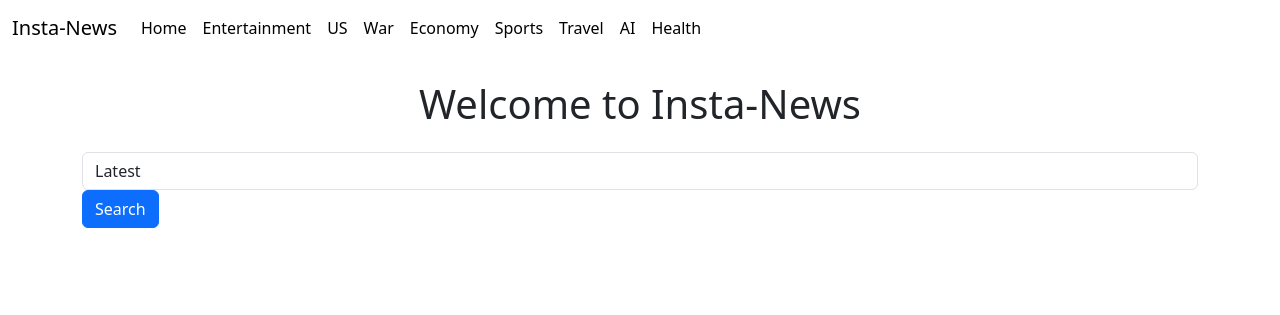
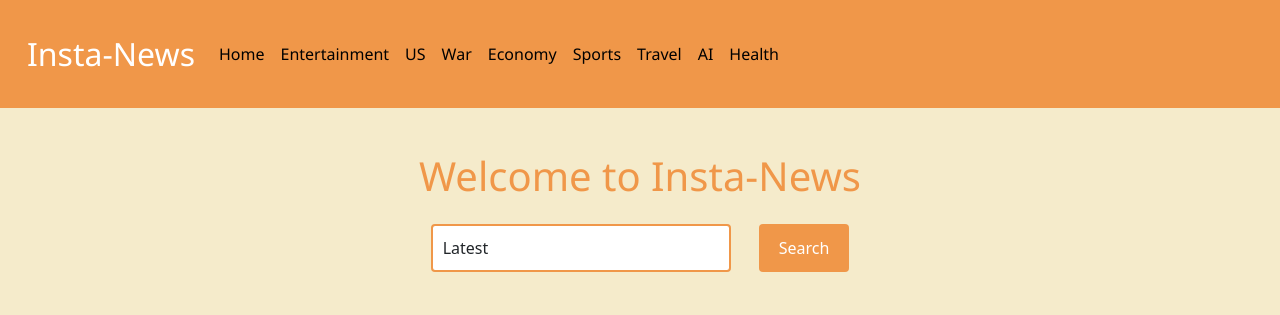
Before and after one commit to siraw21/Flask-Bootstrap-App, a Flask app: page / in a window 1280 px wide. Shown: the top 315 px of the page. Run offline with Flask 3, Linux system fonts and the light colour scheme; data that the repository does not hold is empty; style sheets or scripts are compiled from the project's sources.

Commit message:
Add final scss

```diff
--- /dev/null
+++ b/static/styles.css
@@ -0,0 +1,106 @@
+body {
+  background-color: #f5ebcb;
+  color: #333;
+  margin: 0;
+  padding: 0;
+}
+
+.navbar {
+  background-color: #f09749;
+  padding: 25px 15px;
+  font-family: "Segoe UI", Tahoma, Geneva, Verdana, sans-serif;
+}
+.navbar .navbar-brand {
+  color: white;
+  font-size: 2rem;
+}
+.navbar .navbar-brand:hover {
+  color: rgb(229.5, 229.5, 229.5);
+}
+.navbar .nav-link {
+  color: white;
+}
+.navbar .nav-link:hover {
+  color: rgb(229.5, 229.5, 229.5);
+  text-decoration: underline;
+}
+.navbar .navbar-toggler {
+  border-color: rgba(255, 255, 255, 0.5);
+}
+
+.container {
+  max-width: 800px;
+  margin: 0 auto;
+  padding: 20px;
+}
+
+h1 {
+  color: #f09749;
+  text-align: center;
+  margin-bottom: 30px;
+  font-family: "Segoe UI", Tahoma, Geneva, Verdana, sans-serif;
+}
+
+form {
+  display: flex;
+  justify-content: center;
+  margin-bottom: 20px;
+}
+form input[type=text] {
+  padding: 10px;
+  font-size: 16px;
+  border: 2px solid #f09749;
+  border-radius: 4px;
+  width: 300px;
+  margin-right: 28px;
+}
+form #Search-btn {
+  padding: 10px 20px;
+  font-size: 16px;
+  color: white;
+  background-color: #f09749;
+  border: none;
+  border-radius: 4px;
+  cursor: pointer;
+}
+form #Search-btn:hover {
+  background-color: rgb(245.8248730964, 191.385786802, 143.6751269036);
+}
+
+.news-article {
+  background-color: white;
+  border-radius: 8px;
+  box-shadow: 4px 8px rgba(0, 0, 0, 0.1);
+  overflow: hidden;
+  transition: transform 0.2s;
+}
+.news-article:hover {
+  transform: translateY(-10px);
+}
+.news-article img {
+  max-width: 100%;
+  height: aut0;
+  display: block;
+}
+.news-article h5 {
+  margin: 0;
+  padding: 10px;
+  background-color: #f09749;
+  color: white;
+  font-weight: 500;
+  font-size: 20px;
+  font-family: "Helvetic", Helvetica, Arial, sans-serif;
+}
+.news-article h5 a {
+  color: inherit;
+  text-decoration: none;
+}
+.news-article h5 a:hover {
+  text-decoration: underline;
+}
+.news-article p {
+  padding: 15px;
+  margin: 0;
+  font-size: 16px;
+  line-height: 1.5;
+}/*# sourceMappingURL=styles.css.map */
--- a/static/styles.scss
+++ b/static/styles.scss
@@ -1 +1,139 @@
-@import "../node_modules/bootstrap/scss/bootstrap";
+// Custom-Variables
+$primary-color: #f09749;
+$secondary-color: #2e82cc;
+$background-color: #f5ebcb;
+$text-color: #333;
+$border-color: #ccc;
+$font-family-main: 'Segoe UI',
+Tahoma,
+Geneva,
+Verdana,
+sans-serif;
+$font-family: 'Helvetic', Helvetica, Arial, sans-serif;
+
+
+// Override Bootstrap themes
+
+//  Import sass
+// @import "../node_modules/bootstrap/scss/bootstrap";
+
+body{
+   background-color: $background-color;
+   color: $text-color;
+   margin: 0;
+   padding: 0;
+}
+
+// navbar
+.navbar {
+  background-color: $primary-color;
+  padding: 25px 15px;
+  font-family: $font-family-main;
+
+  .navbar-brand {
+     color: white;
+     font-size: 2rem;
+
+     &:hover {
+       color: darken(white, 10%);
+     }
+  }
+
+  .nav-link {
+    color: white;
+    &:hover {
+      color: darken(white, 10%);
+      text-decoration: underline;
+    }
+  }
+
+  .navbar-toggler{
+    border-color: rgba(255, 255, 255, 0.5);
+  }
+}
+
+.container {
+  max-width: 800px;
+  margin: 0 auto;
+  padding: 20px;
+}
+
+h1 {
+  color: $primary-color;
+  text-align: center;
+  margin-bottom: 30px;
+  font-family: $font-family-main;
+}
+
+form {
+  display: flex;
+  justify-content: center;
+  margin-bottom: 20px;
+
+  input[type='text']{
+     padding: 10px;
+     font-size: 16px;
+     border: 2px solid $primary-color;
+     border-radius: 4px;
+     width: 300px;
+     margin-right: 28px;
+  }
+
+    #Search-btn {
+    padding: 10px 20px;
+    font-size: 16px;
+    color: white;
+    background-color: $primary-color;
+    border: none;
+    border-radius: 4px;
+    cursor: pointer;
+
+    &:hover {
+      background-color: lighten($color: $primary-color, $amount: 15%);
+    }
+  }
+}
+
+.news-article {
+  background-color: white;
+  border-radius: 8px;
+  box-shadow: 4px 8px rgba(0,0,0,0.1);
+  overflow: hidden;
+  transition: transform 0.2s;
+
+  &:hover {
+    transform: translateY(-10px);
+  }
+
+  img{
+    max-width: 100%;
+    height: aut0;
+    display: block;
+  }
+
+  h5 {
+    margin: 0;
+    padding: 10px;
+    background-color: $primary-color;
+    color: white;
+    font-weight: 500;
+    font-size: 20px;
+    font-family: $font-family;
+
+    a{
+      color: inherit;
+      text-decoration: none;
+
+      &:hover {
+         text-decoration: underline;
+      }
+    }
+  }
+
+  p {
+    padding: 15px;
+    margin: 0;
+    font-size: 16px;
+    line-height: 1.5;
+  }
+}
```
Also changed, not shown: 1 other file.
